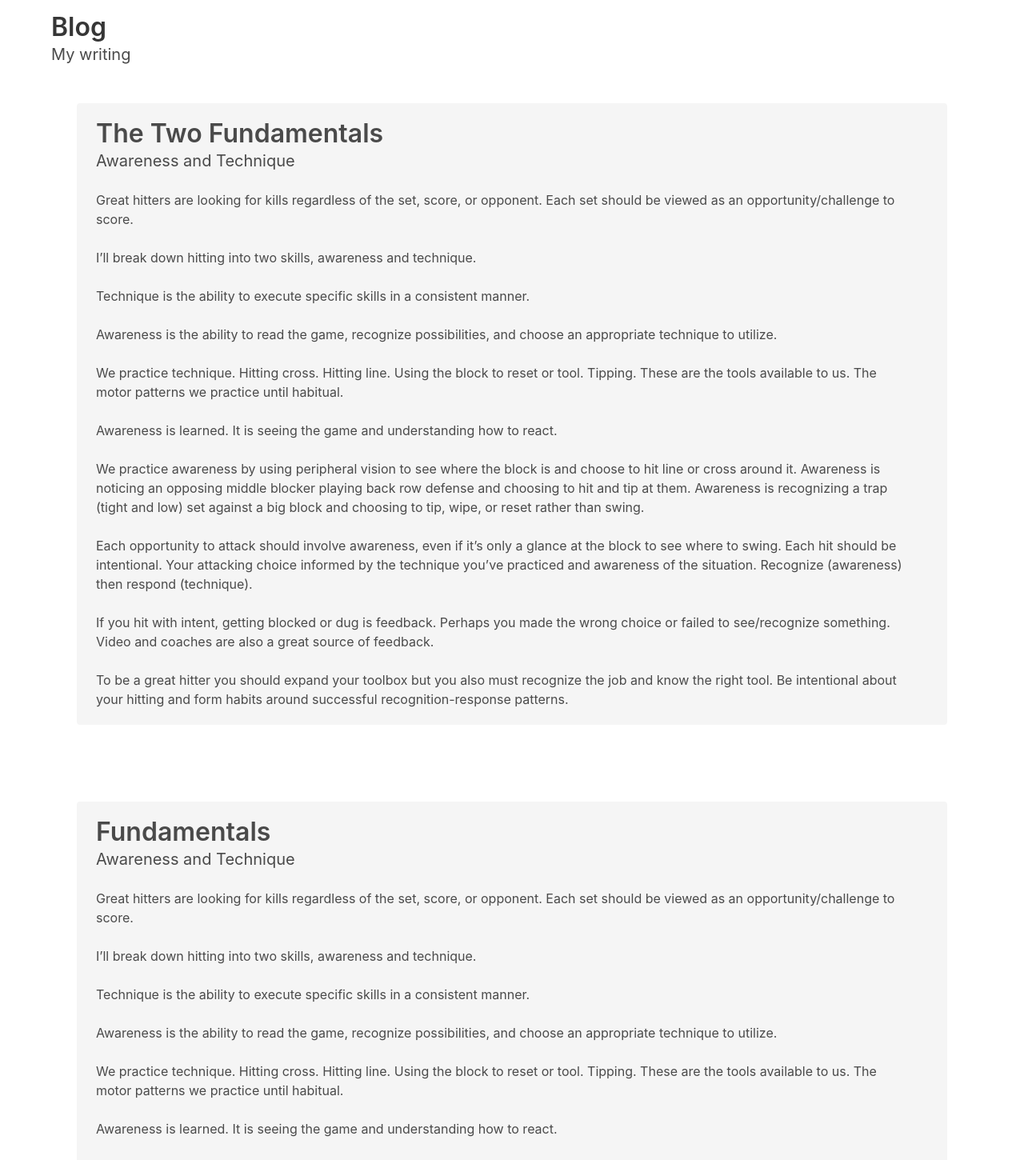
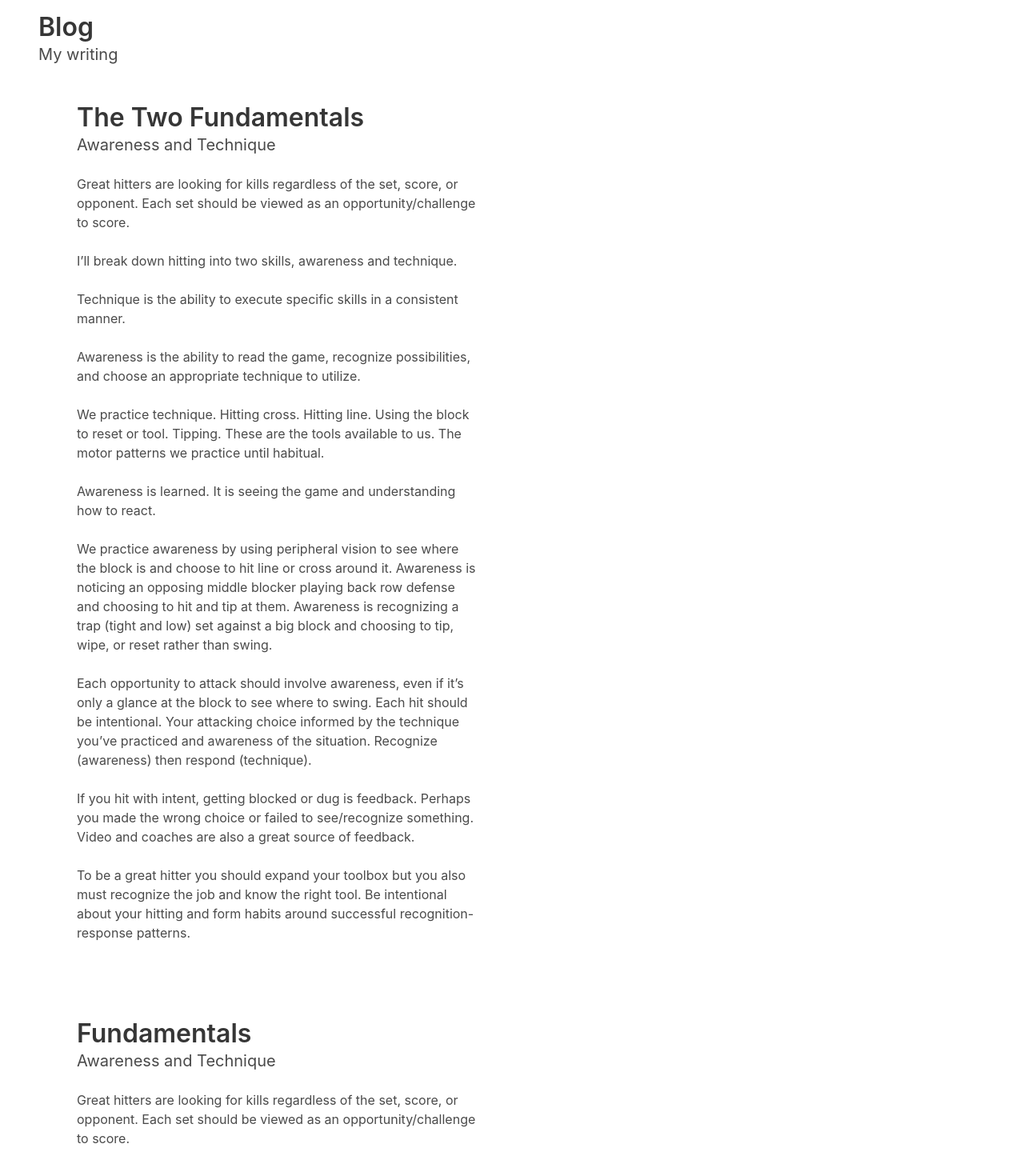
Before and after one commit to eli1797/Learning_Vue, a Vue app in the folder blog/: page /blog in a window 1280 px wide. Shown: the part 80-1530 px from the top of the page at 80% size. Built offline with nearby package versions, Linux system fonts and the light colour scheme.

Commit message:
minimalist, responsive page style
set a max width on div containing each article section to keep it readable on desktop.

Remove notification styling to increase readability on mobile

Lost some distincting between posts (lost the background box for each individual post) will experiment later

```diff
--- a/blog/src/views/Blog.vue
+++ b/blog/src/views/Blog.vue
@@ -1,23 +1,17 @@
 <template>
   <div class="blog">
-<!--     <section class="hero is-primary">
-      <div class="hero-body">
-        <div class="container">
 
-        </div>
-      </div>
-    </section> -->
-
-
-    <div class="container">
+    <div>
       <h1 class="title">Blog</h1>
       <h2 class="subtitle">
         My writing
       </h2>
     </div>
 
+    <div id="posts" style="max-width: 600px">
+
       <section id="fundamentals" class="section">
-      <div class="container notification">
+        <div class="container">
           <h1 class="title">The Two Fundamentals</h1>
           <h2 class="subtitle">Awareness and Technique</h2>
 
@@ -47,7 +41,7 @@
       </section>
 
       <section id="pure" class="section">
-      <div class="container notification">
+        <div class="container">
           <h1 class="title">Fundamentals</h1>
           <h2 class="subtitle">Awareness and Technique</h2>
 
@@ -75,5 +69,7 @@
           </div>
         </div>
       </section>
+
+    </div>
   </div>
 </template>
```
Lines whose indentation alone changed are shown as unchanged.
